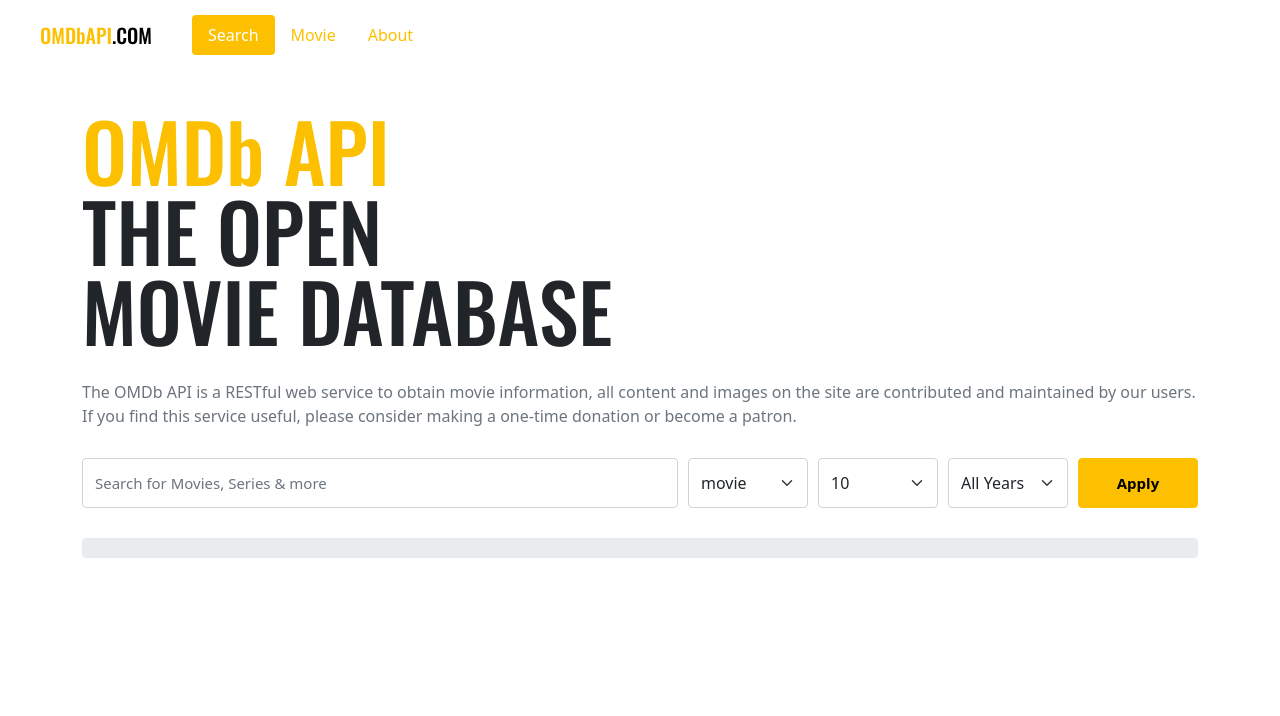
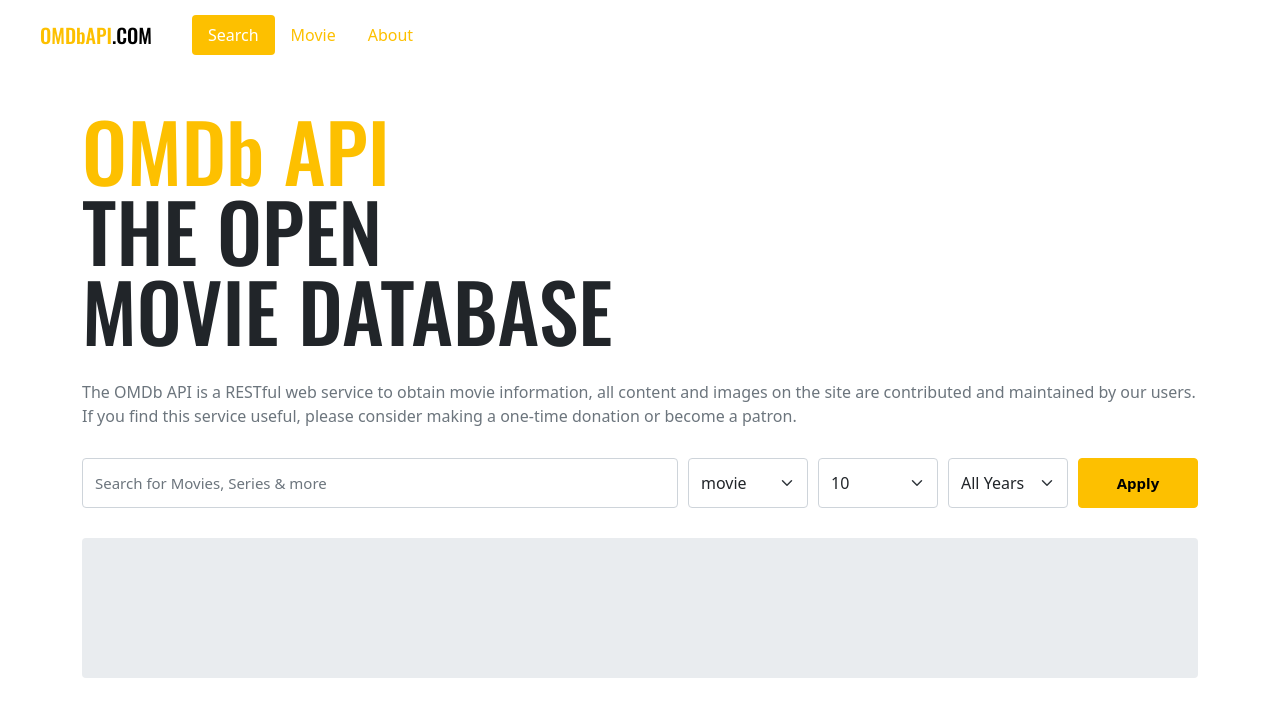
Before and after one commit to iamidlek/vue3-movie-app, a Vue app: page /#/ in a window 1280 px wide. Shown: the top 716 px of the page. Built offline with nearby package versions, Linux system fonts and the light colour scheme.

Commit message:
feat: 검색전 메세지

```diff
--- a/src/components/MovieList.vue
+++ b/src/components/MovieList.vue
@@ -1,10 +1,16 @@
 <template>
   <div class="container">
-    <div class="inner">
-      <div class="message">
+    <div
+      :class="{ 'no-result': !movies.length }"
+      class="inner">
+      <div
+        v-if="message"
+        class="message">
         {{ message }}
       </div>
-      <div class="movies">
+      <div
+        v-else
+        class="movies">
         <MovieItem
           v-for="movie in movies"
           :key="movie.imdbID"
@@ -47,6 +53,14 @@
     background-color: $gray-200;
     padding: 10px 0;
     border-radius: 4px;
+    text-align: center;
+    &.no-result {
+      padding: 70px 0;
+    }
+  }
+  .message {
+    color: $gray-400;
+    font-size: 20px;
   }
   .movies {
     display: flex;
```
